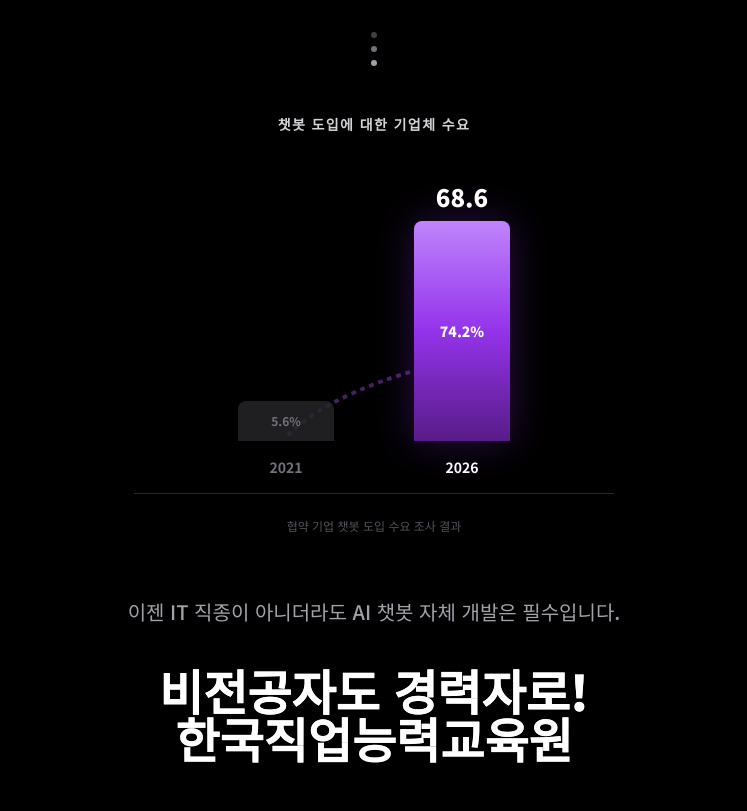
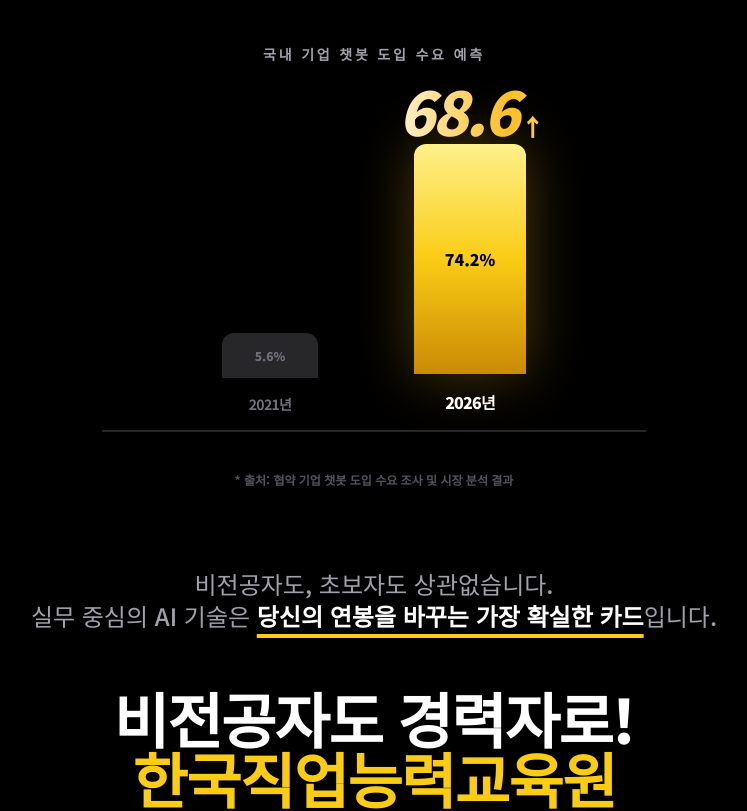
Before and after one commit to dvdkkk/aichatbot-ktechedu-sm, a React (Vite) app: page / in a window 1280 px wide. Shown: the part 1796-2607 px from the top of the page, without its empty margins (266-1013 px from the left). Built offline with nearby package versions, Linux system fonts and the light colour scheme; no server answers.

Commit message:
feat: Add animations and improve text styling
Introduces new CSS animations for pop-in effects and a gold shine effect. Also refactors the VisionSection component to use the new shine effect for the title and updates the separator dots styling. Removes the bouncing emoji header for a cleaner look.

```diff
--- a/components/VisionSection.tsx
+++ b/components/VisionSection.tsx
@@ -1,4 +1,3 @@
-
 import React, { useRef, useState, useEffect, ReactNode } from 'react';
 
 interface RevealProps {
@@ -67,98 +66,98 @@
     <section id="vision" className="py-24 bg-black relative border-b border-zinc-900 overflow-hidden">
       <div className="container mx-auto px-4 flex flex-col items-center text-center">
 
-        {/* Emoji Header */}
+        {/* Header Section */}
         <Reveal className="mb-8">
-          <div className="text-6xl mb-6 animate-bounce">😎</div>
-          <h2 className="text-2xl md:text-3xl font-black text-white leading-tight">
+          <h2 className="text-3xl md:text-4xl font-black text-white leading-tight">
             모든 기업이 원하는 AI 챗봇,<br />
             <span className="text-yellow-400">자체 개발자로 고연봉 취업!</span>
           </h2>
         </Reveal>
 
         {/* Separator Dots */}
-        <Reveal delay={100} className="mb-12 flex flex-col gap-2">
-          <div className="w-1.5 h-1.5 bg-zinc-700 rounded-full mx-auto"></div>
-          <div className="w-1.5 h-1.5 bg-zinc-500 rounded-full mx-auto"></div>
-          <div className="w-1.5 h-1.5 bg-zinc-400 rounded-full mx-auto"></div>
-        </Reveal>
+        <div className="mb-12 flex flex-col gap-2">
+          <div className="w-2 h-2 bg-zinc-800 rounded-full mx-auto"></div>
+          <div className="w-2 h-2 bg-zinc-600 rounded-full mx-auto"></div>
+          <div className="w-2 h-2 bg-zinc-400 rounded-full mx-auto"></div>
+        </div>
 
         {/* Chart Section */}
-        <div ref={chartRef} className="w-full max-w-lg mx-auto mb-16 px-4">
-          <Reveal delay={200} className="mb-10">
-            <h3 className="text-zinc-300 text-sm font-bold uppercase tracking-widest">
-              챗봇 도입에 대한 기업체 수요
+        <div ref={chartRef} className="w-full max-w-xl mx-auto mb-20 px-4 relative">
+          <Reveal delay={200} className="mb-12">
+            <h3 className="text-zinc-400 text-sm font-black uppercase tracking-[0.2em]">
+              국내 기업 챗봇 도입 수요 예측
             </h3>
           </Reveal>
 
-          <div className="relative h-80 flex items-end justify-center gap-12 md:gap-20 border-b border-zinc-800 pb-4">
-            {/* Growth Arrow Overlay */}
-            <div className={`absolute left-1/2 bottom-12 -translate-x-1/2 w-48 transition-all duration-1000 delay-500 ${startAnimate ? 'opacity-100 scale-100' : 'opacity-0 scale-50'}`}>
-               <svg viewBox="0 0 200 100" fill="none" className="w-full h-auto text-purple-500/40">
-                 <path d="M10 90 Q 60 40 190 10" stroke="currentColor" strokeWidth="4" strokeDasharray="5,5" />
-                 <path d="M180 20 L 192 8 L 180 2" stroke="currentColor" strokeWidth="4" strokeLinecap="round" />
-               </svg>
-            </div>
+          <div className="relative h-80 flex items-end justify-center gap-16 md:gap-24 border-b-2 border-zinc-800 pb-4">
 
             {/* 2021 Bar */}
             <div className="flex flex-col items-center gap-4 w-24 z-10">
               <div className="relative w-full">
                 <div
-                  className={`w-full bg-zinc-800/80 rounded-t-lg transition-all duration-1000 ease-out origin-bottom`}
-                  style={{ height: startAnimate ? '40px' : '0px' }}
+                  className={`w-full bg-zinc-800 rounded-t-xl transition-all duration-1000 ease-out origin-bottom`}
+                  style={{ height: startAnimate ? '45px' : '0px' }}
                 >
-                  <span className={`absolute top-1/2 left-1/2 -translate-x-1/2 -translate-y-1/2 text-zinc-500 text-[10px] md:text-xs font-bold transition-opacity duration-500 delay-1000 ${startAnimate ? 'opacity-100' : 'opacity-0'}`}>
+                  <span className={`absolute top-1/2 left-1/2 -translate-x-1/2 -translate-y-1/2 text-zinc-500 text-xs font-black transition-opacity duration-500 delay-1000 ${startAnimate ? 'opacity-100' : 'opacity-0'}`}>
                     5.6%
                   </span>
                 </div>
               </div>
-              <span className="text-zinc-500 text-sm font-bold">2021</span>
+              <span className="text-zinc-500 text-sm font-bold tracking-tighter">2021년</span>
             </div>
 
             {/* 2026 Bar */}
-            <div className="flex flex-col items-center gap-4 w-24 z-10">
+            <div className="flex flex-col items-center gap-4 w-28 z-10">
               <div className="relative w-full">
-                <div className={`absolute -top-10 left-1/2 -translate-x-1/2 text-white text-2xl font-black transition-all duration-500 delay-1000 ${startAnimate ? 'opacity-100 translate-y-0' : 'opacity-0 translate-y-4'}`}>
-                  68.6
+
+                {/* Ultra High-Focus Delta Value */}
+                <div className={`absolute -top-16 left-1/2 -translate-x-1/2 opacity-0 ${startAnimate ? 'animate-pop-in delay-[1.2s]' : ''}`}>
+                  <div className="flex flex-col items-center">
+                    <span className="text-yellow-400 text-6xl font-black italic tracking-tighter text-shine">
+                      68.6<span className="text-2xl not-italic ml-1">↑</span>
+                    </span>
+                  </div>
                 </div>
+
                 <div
-                  className={`w-full bg-gradient-to-t from-purple-900 via-purple-600 to-purple-400 rounded-t-lg transition-all duration-1000 ease-out origin-bottom shadow-[0_0_40px_rgba(147,51,234,0.3)]`}
-                  style={{ height: startAnimate ? '220px' : '0px' }}
+                  className={`w-full bg-gradient-to-t from-yellow-600 via-yellow-400 to-yellow-200 rounded-t-xl transition-all duration-1000 ease-out origin-bottom shadow-[0_0_60px_rgba(251,191,36,0.3)]`}
+                  style={{ height: startAnimate ? '230px' : '0px' }}
                 >
-                  <span className={`absolute top-1/2 left-1/2 -translate-x-1/2 -translate-y-1/2 text-white text-xs md:text-sm font-black transition-opacity duration-500 delay-1000 ${startAnimate ? 'opacity-100' : 'opacity-0'}`}>
+                  <span className={`absolute top-1/2 left-1/2 -translate-x-1/2 -translate-y-1/2 text-black text-sm md:text-base font-black transition-opacity duration-500 delay-1000 ${startAnimate ? 'opacity-100' : 'opacity-0'}`}>
                     74.2%
                   </span>
                 </div>
               </div>
-              <span className="text-white text-sm font-bold">2026</span>
+              <span className="text-white text-base font-black tracking-tighter">2026년</span>
             </div>
           </div>
 
-          <Reveal delay={400} className="mt-6">
-            <p className="text-zinc-600 text-xs">
-              협약 기업 챗봇 도입 수요 조사 결과
+          <Reveal delay={400} className="mt-10">
+            <p className="text-zinc-600 text-xs font-bold">
+              * 출처: 협약 기업 챗봇 도입 수요 조사 및 시장 분석 결과
             </p>
           </Reveal>
         </div>
 
         {/* Final CTA Text */}
-        <Reveal delay={500} className="space-y-6">
-          <p className="text-zinc-400 text-base md:text-xl font-medium leading-relaxed">
-            이젠 IT 직종이 아니더라도<br className="md:hidden" /> AI 챗봇 자체 개발은 필수입니다.
+        <Reveal delay={500} className="space-y-8 max-w-3xl">
+          <p className="text-zinc-400 text-lg md:text-2xl font-medium leading-relaxed break-keep px-4">
+            비전공자도, 초보자도 상관없습니다.<br />
+            실무 중심의 AI 기술은 <span className="text-white font-bold underline decoration-yellow-400 decoration-4 underline-offset-8">당신의 연봉을 바꾸는 가장 확실한 카드</span>입니다.
           </p>
-          <div className="pt-4">
-            <h4 className="text-2xl md:text-5xl font-black text-white bg-clip-text text-transparent bg-gradient-to-b from-white via-white to-zinc-500">
+          <div className="pt-6">
+            <h4 className="text-3xl md:text-6xl font-black text-white tracking-tight">
               비전공자도 경력자로!<br />
-              <span className="text-white">한국직업능력교육원</span>
+              <span className="text-yellow-400">한국직업능력교육원</span>
             </h4>
           </div>
         </Reveal>
 
       </div>
 
-      {/* Decorative Glows */}
+      {/* Decorative Background Elements */}
       <div className="absolute top-1/2 left-1/2 -translate-x-1/2 -translate-y-1/2 w-full h-full pointer-events-none overflow-hidden -z-10">
-        <div className="absolute top-1/2 left-1/2 -translate-x-1/2 -translate-y-1/2 w-[600px] h-[600px] bg-purple-600/5 rounded-full blur-[120px]"></div>
+        <div className="absolute top-1/2 left-1/2 -translate-x-1/2 -translate-y-1/2 w-[800px] h-[800px] bg-yellow-400/5 rounded-full blur-[140px]"></div>
       </div>
     </section>
   );
--- a/index.html
+++ b/index.html
@@ -41,6 +41,29 @@
       .animate-marquee:hover {
         animation-play-state: paused;
       }
+
+      /* 수치 팝업 애니메이션 */
+      @keyframes popInAttention {
+        0% { transform: scale(0.5) translate(-50%, 20px); opacity: 0; }
+        70% { transform: scale(1.1) translate(-50%, -10px); opacity: 1; }
+        100% { transform: scale(1) translate(-50%, 0); opacity: 1; }
+      }
+      .animate-pop-in {
+        animation: popInAttention 0.8s cubic-bezier(0.34, 1.56, 0.64, 1) forwards;
+      }
+
+      /* 금색 광택 효과 */
+      @keyframes shine {
+        0% { background-position: -200% center; }
+        100% { background-position: 200% center; }
+      }
+      .text-shine {
+        background: linear-gradient(90deg, #fbbf24 0%, #ffffff 50%, #fbbf24 100%);
+        background-size: 200% auto;
+        -webkit-background-clip: text;
+        -webkit-text-fill-color: transparent;
+        animation: shine 3s linear infinite;
+      }
     </style>
   <script type="importmap">
 {
```
